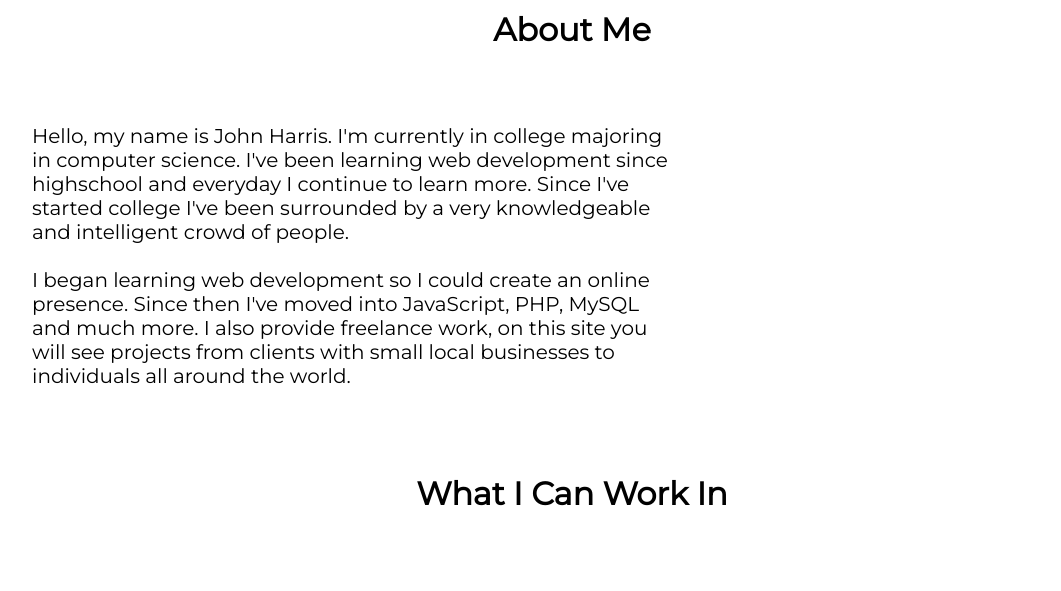
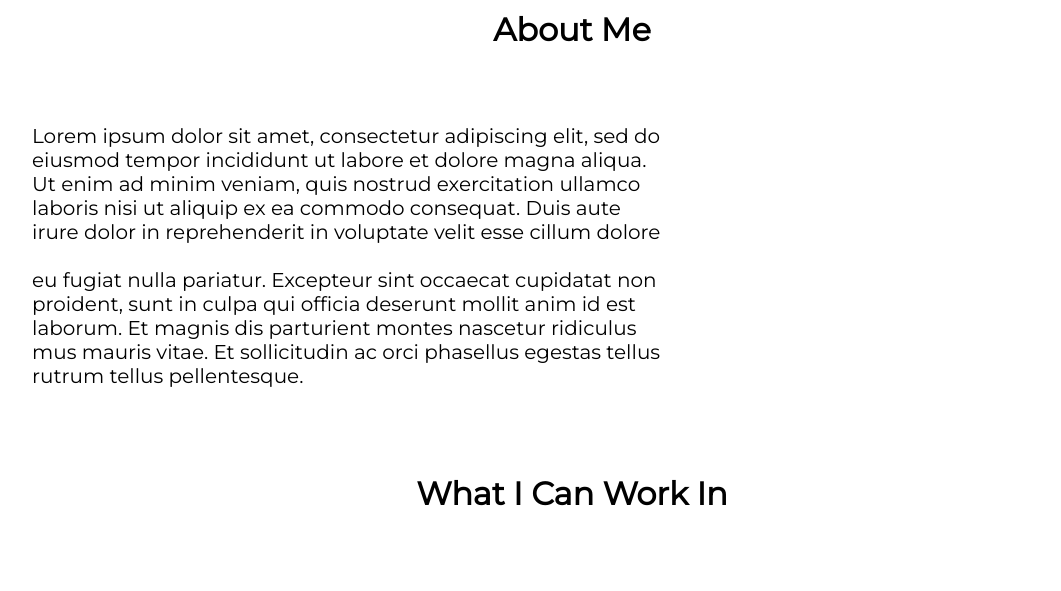
Before and after one commit to harrisj09/Personal-Site, a plain HTML site: page index.html in a window 1280 px wide. Shown: the part 1140-1731 px from the top of the page, without its empty margins (68-1129 px from the left). Drawn offline with Linux system fonts and the light colour scheme.

Commit message:
Update index.html

```diff
--- a/index.html
+++ b/index.html
@@ -58,10 +58,13 @@
 <div id="about">
     <h1 class="about__title">About Me</h1>
     <p class="about__title about__title--paragraph">
-        Hello, my name is John Harris. I'm currently in college majoring in computer science.
-        I've been learning web development since highschool and everyday I continue to learn more. Since I've started college I've been surrounded by a very knowledgeable and intelligent crowd of people. <br> <br>
-        I began learning web development so I could create an online presence. Since then I've moved into JavaScript, PHP, MySQL and much more. I also
-        provide freelance work, on this site you will see projects from clients with small local businesses to individuals all around the world.
+        Lorem ipsum dolor sit amet, consectetur adipiscing elit,
+        sed do eiusmod tempor incididunt ut labore et dolore magna aliqua. Ut enim
+        ad minim veniam, quis nostrud exercitation ullamco laboris nisi ut aliquip ex
+        ea commodo consequat. Duis aute irure dolor in reprehenderit in voluptate velit esse cillum dolore <br> <br>
+        eu fugiat nulla pariatur. Excepteur sint occaecat cupidatat non proident, sunt in culpa qui
+        officia deserunt mollit anim id est laborum. Et magnis dis parturient montes nascetur
+        ridiculus mus mauris vitae. Et sollicitudin ac orci phasellus egestas tellus rutrum tellus pellentesque.
     </p>
     <h1 class="about__title">What I Can Work In</h1>
     <!-- ICONS FOR LANGUAGES -->
@@ -120,7 +123,7 @@
 </div>
 <!-- FOOTER SECTION -->
 <footer class="footer">
-    <p>Coded with ❤️</p>
+    <p>Hosted on Netlify</p>
     <div class="footer__wrapper">
         <a  class="footer__images" href="https://github.com/harrisj09">
             <img src="https://cdn2.iconfinder.com/data/icons/black-white-social-media/64/social_media_logo_github-512.png" alt="github">
```
